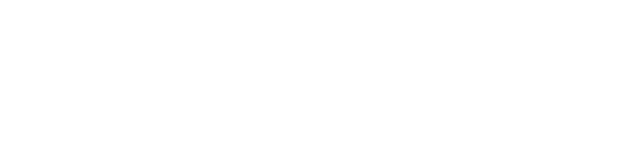
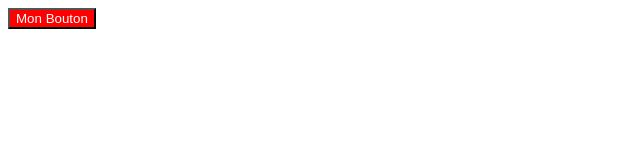
Before and after one commit to fortunenoumi/TAILWIND_DEMO, a plain HTML site: page src/index.html in a window 1280 px wide. Shown: the whole page, without its empty margins (0-640 px from the left). Drawn offline with Linux system fonts and the light colour scheme.

Commit message:
Ajout et stylisation du bouton dans le fichier index.html

```diff
--- /dev/null
+++ b/src/assets/css/output.css
@@ -0,0 +1,4 @@
+.btn{
+    background-color: red;
+    color: white;
+}
--- a/src/index.html
+++ b/src/index.html
@@ -4,8 +4,10 @@
     <meta charset="UTF-8">
     <meta name="viewport" content="width=device-width, initial-scale=1.0">
     <title>Document</title>
+    <link rel="stylesheet" href="./assets/css/output.css">
 </head>
 <body>
+    <button class="btn">Mon Bouton</button>
 
 </body>
 </html>
```
Also changed, not shown: src/assets/css/input.css (added).
